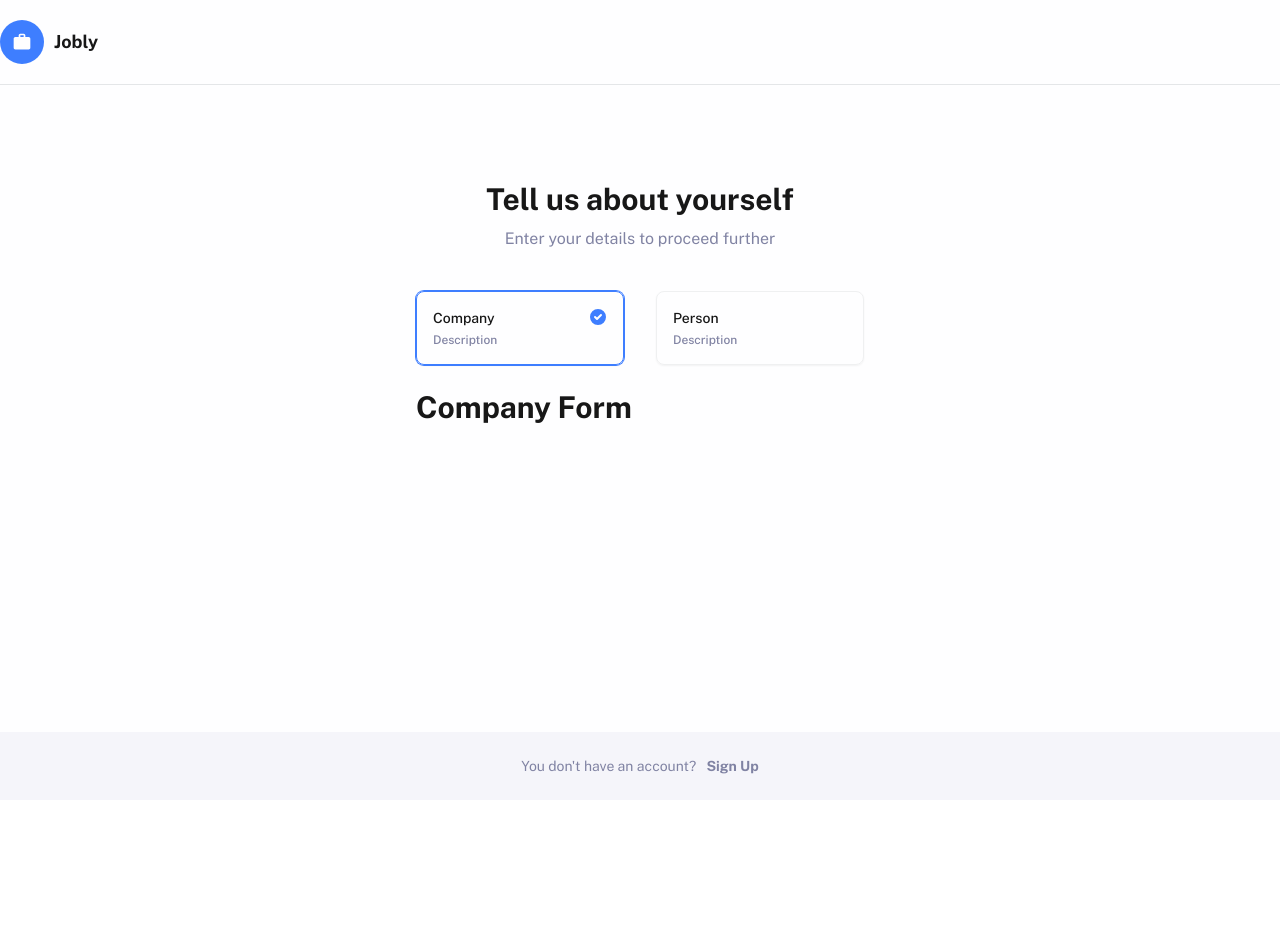
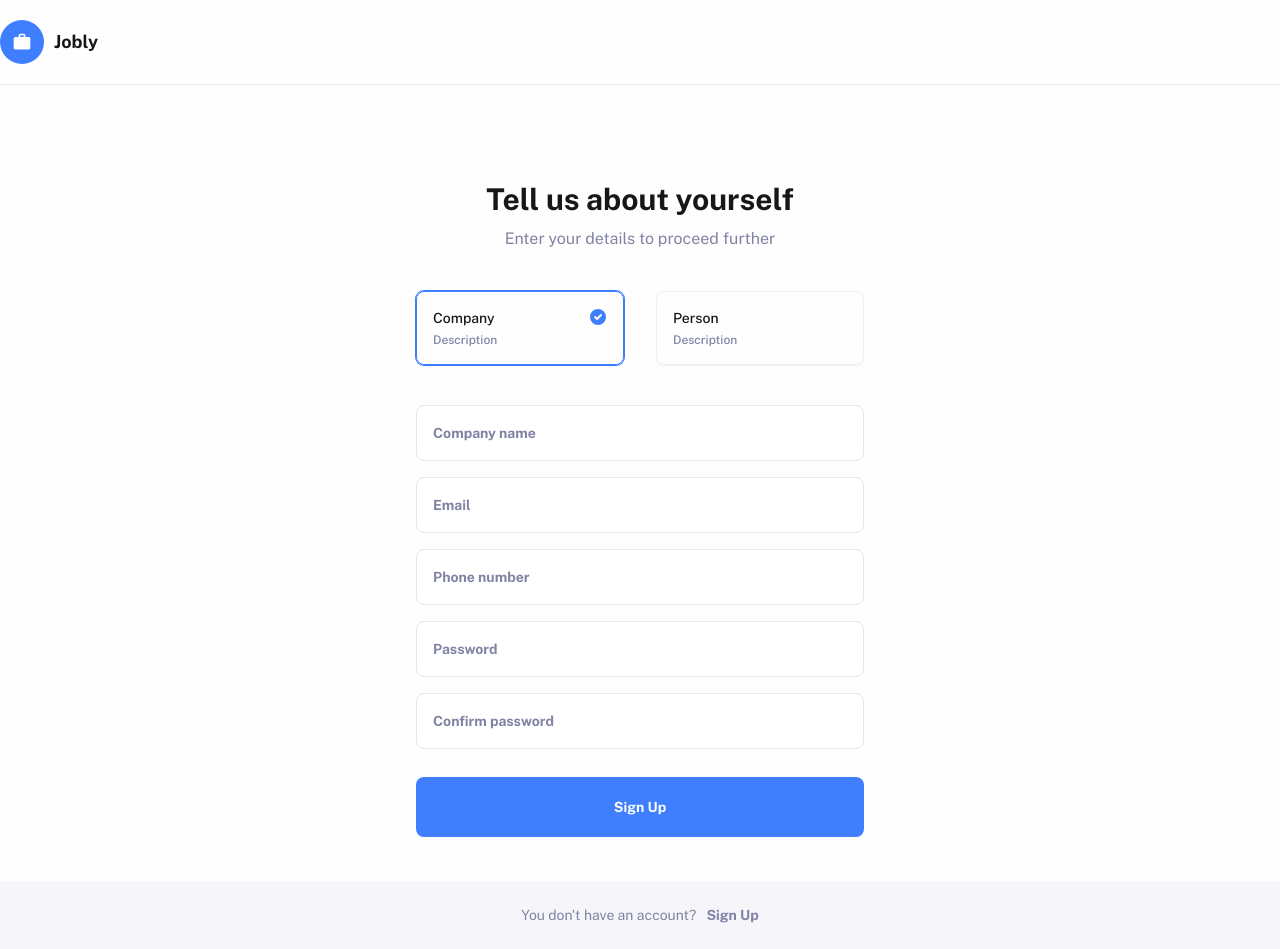
Before and after one commit to mateuszwiniarczyk/jobly-1, a Next.js app: page /signup in a window 1280 px wide. Before the commit the page ends 800 px from the top, so only its background shows below. Built offline with nearby package versions, Linux system fonts and the light colour scheme.

Commit message:
feat: create styles for sign-up form

```diff
--- a/src/features/auth/routes/SignUp.tsx
+++ b/src/features/auth/routes/SignUp.tsx
@@ -1,8 +1,11 @@
 import { useState } from 'react';
+import { useForm } from 'react-hook-form';
 
 import { Layout } from '@/features/auth/components/Layout';
 
 const SignUp = () => {
+  const { register, handleSubmit } = useForm();
+  const onSubmit = handleSubmit((data) => data);
   const [accountType, setAccountType] = useState('company');
 
   const handleAccountTypeChange = (
@@ -91,11 +94,86 @@ const SignUp = () => {
             </svg>
           </div>
         </div>
-        {accountType === 'company' ? (
-          <h2>Company Form</h2>
-        ) : (
-          <h2>Person Form</h2>
-        )}
+
+        <form onSubmit={onSubmit}>
+          {accountType === 'company' ? (
+            <>
+              <label htmlFor='companyName' className='sr-only'>
+                Company name
+              </label>
+
+              <input
+                type='text'
+                className='focus:ring-blue-200 focus:border-blue-200 mt-4 h-14 w-full rounded-lg border-gray-700 p-4 text-sm font-bold text-black placeholder:font-bold placeholder:text-slate-100 dark:bg-transparent dark:text-white'
+                placeholder='Company name'
+                {...register('companyName')}
+              />
+            </>
+          ) : (
+            <>
+              <label htmlFor='fullName' className='sr-only'>
+                Full name
+              </label>
+
+              <input
+                type='text'
+                className='focus:ring-blue-200 focus:border-blue-200 mt-4 h-14 w-full rounded-lg border-gray-700 p-4 text-sm font-bold text-black placeholder:font-bold placeholder:text-slate-100 dark:bg-transparent dark:text-white'
+                placeholder='Full name'
+                {...register('fullName')}
+              />
+            </>
+          )}
+          <label htmlFor='email' className='sr-only'>
+            Email
+          </label>
+
+          <input
+            type='email'
+            className='focus:ring-blue-200 focus:border-blue-200 mt-4 h-14 w-full rounded-lg border-gray-700 p-4 text-sm font-bold text-black placeholder:font-bold placeholder:text-slate-100 dark:bg-transparent dark:text-white'
+            placeholder='Email'
+            {...register('email')}
+          />
+
+          <label htmlFor='phoneNumber' className='sr-only'>
+            Phone Number
+          </label>
+
+          <input
+            type='tel'
+            className='focus:ring-blue-200 focus:border-blue-200 mt-4 h-14 w-full rounded-lg border-gray-700 p-4 text-sm font-bold text-black placeholder:font-bold placeholder:text-slate-100 dark:bg-transparent dark:text-white'
+            placeholder='Phone number'
+            {...register('phoneNumber')}
+          />
+
+          <label htmlFor='password' className='sr-only'>
+            Password
+          </label>
+
+          <input
+            type='password'
+            className='focus:ring-blue-200 focus:border-blue-200 mt-4 h-14 w-full rounded-lg border-gray-700 p-4 text-sm font-bold text-black placeholder:font-bold placeholder:text-slate-100 dark:bg-transparent dark:text-white'
+            placeholder='Password'
+            {...register('password')}
+          />
+
+          <label htmlFor='confirmPassword' className='sr-only'>
+            Confirm password
+          </label>
+
+          <input
+            type='password'
+            className='focus:ring-blue-200 focus:border-blue-200 mt-4 h-14 w-full rounded-lg border-gray-700 p-4 text-sm font-bold text-black placeholder:font-bold placeholder:text-slate-100 dark:bg-transparent dark:text-white'
+            placeholder='Confirm password'
+            {...register('confirmPassword')}
+          />
+
+          <button
+            type='submit'
+            className='mt-7 block w-full rounded-lg bg-primary-200 p-5 text-sm font-bold text-white'
+          >
+            Sign Up
+          </button>
+        </form>
       </div>
     </Layout>
   );
```
